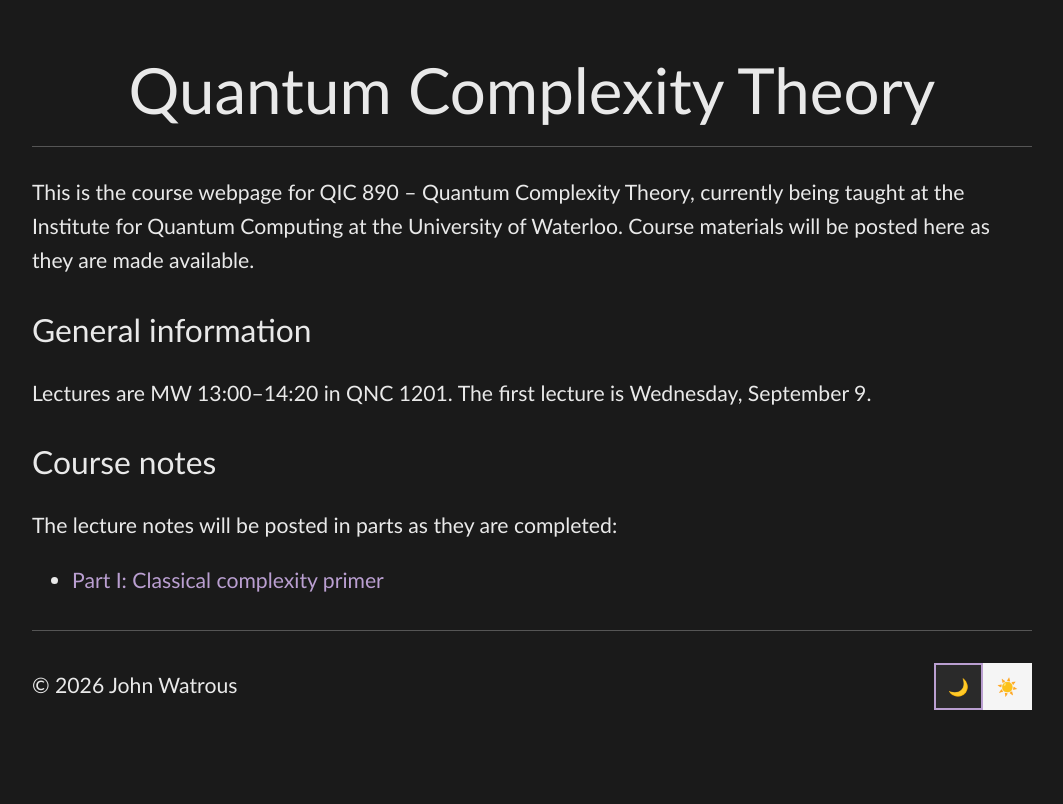
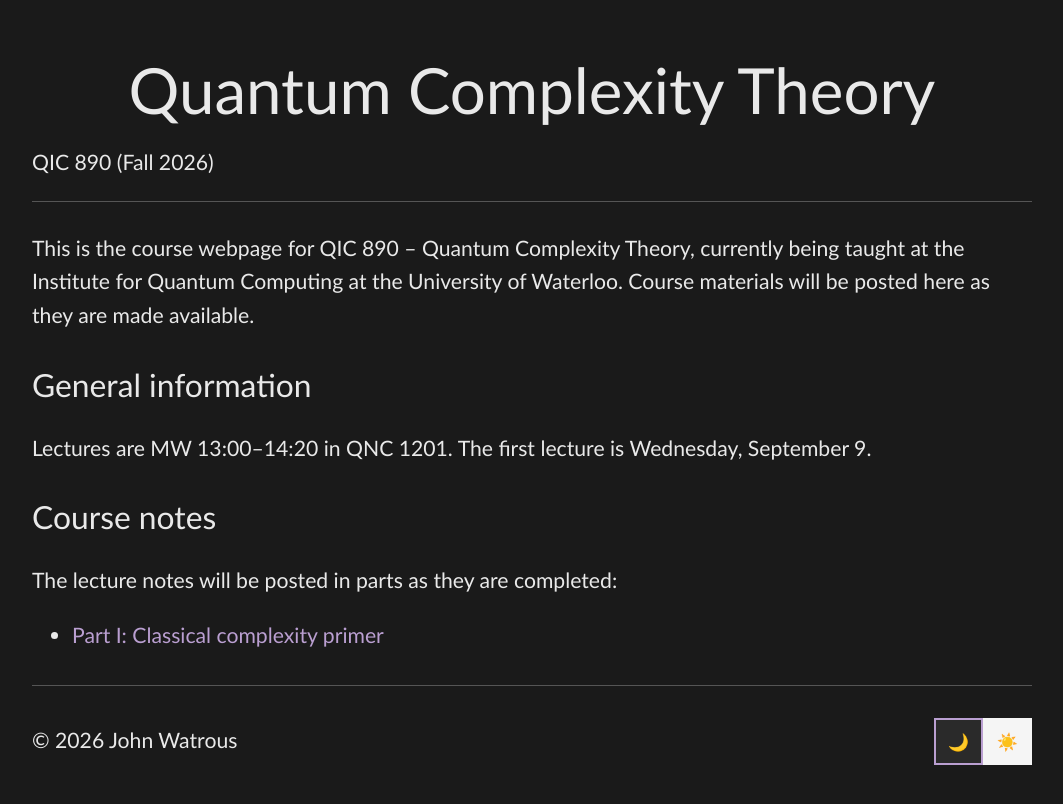
Before and after one commit to jhwatrous/jhwatrous.github.io, a Jekyll site: the page built from quantum-complexity.md, in a window 1280 px wide. Shown: the top 804 px of the page, without its empty margins (108-1171 px from the left). Built offline with Jekyll 4.4.1, drawn with Linux system fonts in a browser that asks for light colours.

Commit message:
Revisions...

```diff
--- a/quantum-complexity.md
+++ b/quantum-complexity.md
@@ -1,7 +1,7 @@
 ---
 layout: course
 title: Quantum Complexity Theory
-Subtitle: QIC 890 (Fall 2026)
+subtitle: QIC 890 (Fall 2026)
 permalink: /quantum-complexity-theory/
 ---
 
```
